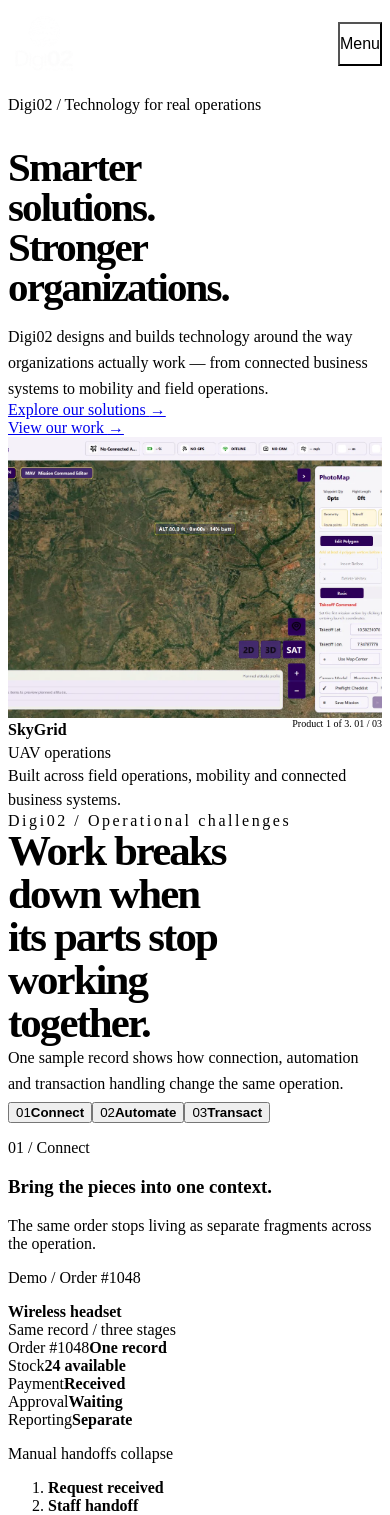
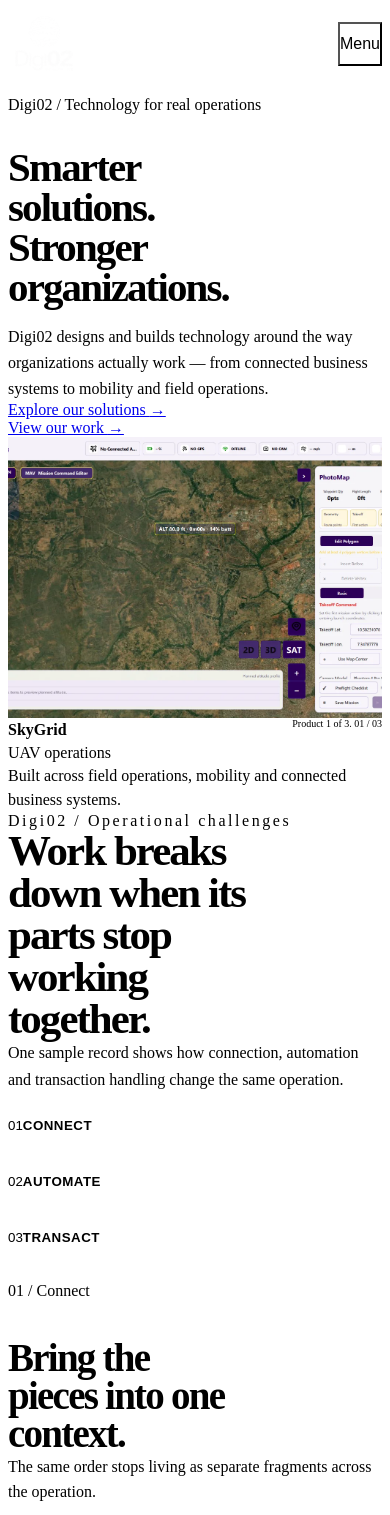
Before and after one commit to emmy16-glitch/Digi02_website, a React (Vite) app: page / in a window 390 px wide. Shown: the top 1515 px of the page. Built offline with nearby package versions, Linux system fonts and the light colour scheme; the HTML template or start-up script is replaced by a standard one.

Commit message:
Build scroll-driven operational thread

```diff
--- a/src/styles/solutions-transformation.css
+++ b/src/styles/solutions-transformation.css
@@ -5,25 +5,13 @@
   color: var(--text-primary);
 }
 
-.operations-bridge__inner {
-  padding-block:
-    clamp(6rem, 9vw, 9rem)
-    clamp(5rem, 7vw, 7rem);
-}
-
-/* ----------------------------------------------------------
-   INTRO
-   ---------------------------------------------------------- */
-
 .operations-bridge__intro {
   display: grid;
-  grid-template-columns:
-    minmax(0, 0.9fr)
-    minmax(18rem, 0.55fr);
+  grid-template-columns: minmax(0, 0.9fr) minmax(18rem, 0.55fr);
   column-gap: clamp(3rem, 9vw, 9rem);
   row-gap: var(--space-3);
   align-items: end;
-  max-width: 76rem;
+  padding-block: clamp(6rem, 8vw, 8rem) clamp(3rem, 5vw, 5rem);
 }
 
 .operations-bridge__eyebrow {
@@ -41,7 +29,6 @@
   font-weight: 550;
   letter-spacing: -0.045em;
   line-height: 0.98;
-  text-wrap: balance;
 }
 
 .operations-bridge__summary {
@@ -52,137 +39,388 @@
   line-height: 1.65;
 }
 
-/* ----------------------------------------------------------
-   CONNECT / AUTOMATE / TRANSACT
+/* ==========================================================
+   SCROLL STORY
+   ========================================================== */
 
-   No cards.
-   No dashboard.
-   No giant bordered container.
-   ---------------------------------------------------------- */
+.operations-thread__scroll {
+  height: 285svh;
+}
 
-.operations-bridge__principles {
+.operations-thread__sticky {
+  position: sticky;
+  top: 0;
+  display: grid;
+  min-height: 100vh;
+  min-height: 100svh;
+  align-items: center;
+  padding-block: clamp(var(--space-3), 4vh, var(--space-6));
+}
+
+.operations-thread__presentation {
+  display: grid;
+  gap: clamp(var(--space-3), 3vh, var(--space-5));
+}
+
+.operations-thread__rail {
+  position: relative;
   display: grid;
   grid-template-columns: repeat(3, minmax(0, 1fr));
-  gap: clamp(2rem, 4vw, 4rem);
-  margin-top: clamp(5rem, 8vw, 8rem);
 }
 
-.operations-bridge__principle {
-  position: relative;
-  min-width: 0;
-  padding-top: var(--space-3);
+.operations-thread__rail-track,
+.operations-thread__rail-marker {
+  position: absolute;
+  bottom: 0;
+  left: 0;
+  height: 1px;
+  pointer-events: none;
 }
 
-/*
-  Very restrained line.
-  It gives the three ideas rhythm without turning them into cards.
-*/
-.operations-bridge__principle::before {
-  position: absolute;
-  top: 0;
-  right: 0;
-  left: 0;
-  height: 1px;
+.operations-thread__rail-track {
+  width: 100%;
   background: var(--line-subtle);
-  content: '';
-  transform-origin: left;
-  transition:
-    background-color var(--motion-fast) var(--ease-standard),
-    transform var(--motion-ui) var(--ease-standard);
 }
 
-.operations-bridge__principle:hover::before {
-  background: var(--line-gold);
-  transform: scaleX(0.82);
+.operations-thread__rail-marker {
+  z-index: 2;
+  width: calc(100% / 3);
+  background: var(--gold-400);
+  transform: translateX(calc(var(--stage-index) * 100%));
+  transition: transform var(--motion-component) var(--ease-emphasized);
 }
 
-.operations-bridge__principle-heading {
+.operations-thread__rail button {
+  display: flex;
+  min-height: 3.75rem;
+  align-items: center;
+  gap: var(--space-2);
+  border: 0;
+  padding: 0 var(--space-2) var(--space-2) 0;
+  background: transparent;
+  color: var(--text-muted);
+  cursor: pointer;
+  text-align: left;
+  text-transform: uppercase;
+  transition: color var(--motion-fast) var(--ease-standard);
+}
+
+.operations-thread__rail button:hover,
+.operations-thread__rail button[data-active='true'] {
+  color: var(--text-primary);
+}
+
+.operations-thread__rail button[data-active='true'] .type-tech {
+  color: var(--gold-400);
+}
+
+.operations-thread__rail button strong {
+  font-family: var(--font-display);
+  font-size: var(--type-ui);
+  font-weight: 600;
+  letter-spacing: 0.035em;
+}
+
+.operations-thread {
+  display: grid;
+  grid-template-columns: minmax(15rem, 0.7fr) minmax(0, 1.3fr);
+  gap: clamp(3rem, 7vw, 7rem);
+  align-items: center;
+  min-height: min(38rem, 70svh);
+}
+
+.operations-thread__copy {
+  max-width: 24rem;
+  animation: operations-copy-enter var(--motion-component) var(--ease-emphasized) both;
+}
+
+.operations-thread__copy > .type-tech {
+  margin-bottom: var(--space-3);
+  color: var(--gold-400);
+}
+
+.operations-thread__copy h3 {
+  max-width: 12ch;
+  margin-bottom: var(--space-3);
+  font-size: clamp(2.2rem, 3.7vw, 3.8rem);
+  font-weight: 550;
+  letter-spacing: -0.045em;
+  line-height: 0.98;
+}
+
+.operations-thread__copy > p:last-child {
+  margin: 0;
+  color: var(--text-secondary);
+  font-size: var(--type-body);
+  line-height: 1.6;
+}
+
+/* ==========================================================
+   ONE RECORD — open composition, no giant bordered container
+   ========================================================== */
+
+.operations-record {
+  min-width: 0;
+  border-block: 1px solid var(--line-subtle);
+}
+
+.operations-record__header {
+  display: flex;
+  min-height: 7rem;
+  align-items: center;
+  justify-content: space-between;
+  gap: var(--space-4);
+  border-bottom: 1px solid var(--line-subtle);
+}
+
+.operations-record__header p {
+  margin: 0 0 0.45rem;
+  color: var(--gold-400);
+}
+
+.operations-record__header strong {
+  display: block;
+  font-family: var(--font-display);
+  font-size: clamp(1.5rem, 2.2vw, 2.25rem);
+  font-weight: 550;
+  letter-spacing: -0.03em;
+}
+
+.operations-record__header > span {
+  color: var(--text-muted);
+  font-size: var(--type-caption);
+  text-align: right;
+}
+
+.operations-record__body {
+  position: relative;
+  min-height: 25rem;
+}
+
+.operations-state {
+  position: absolute;
+  inset: 0;
+  display: grid;
+  opacity: 0;
+  pointer-events: none;
+  transform: translateY(0.75rem);
+  transition:
+    opacity var(--motion-component) var(--ease-standard),
+    transform var(--motion-component) var(--ease-emphasized);
+}
+
+.operations-thread[data-stage='connect'] .operations-state--connect,
+.operations-thread[data-stage='automate'] .operations-state--automate,
+.operations-thread[data-stage='transact'] .operations-state--transact {
+  z-index: 2;
+  opacity: 1;
+  pointer-events: auto;
+  transform: translateY(0);
+}
+
+/* CONNECT */
+
+.operations-state--connect {
+  grid-template-columns: minmax(12rem, 0.7fr) minmax(0, 1.3fr);
+  gap: clamp(2rem, 5vw, 5rem);
+  align-items: center;
+}
+
+.operations-connect__anchor {
+  padding-block: var(--space-5);
+}
+
+.operations-connect__anchor > span {
+  display: block;
+  margin-bottom: var(--space-2);
+  color: var(--gold-400);
+}
+
+.operations-connect__anchor > strong {
+  display: block;
+  max-width: 7ch;
+  font-family: var(--font-display);
+  font-size: clamp(3rem, 6vw, 5.5rem);
+  font-weight: 550;
+  letter-spacing: -0.055em;
+  line-height: 0.9;
+}
+
+.operations-connect__fragments {
+  display: grid;
+  grid-template-columns: 1fr 1fr;
+  gap: var(--space-2) var(--space-4);
+}
+
+.operations-connect__fragment {
+  min-width: 0;
+  border-bottom: 1px solid var(--line-subtle);
+  padding-block: var(--space-3);
+  animation: operations-fragment-connect var(--motion-scene) var(--ease-emphasized) both;
+}
+
+.operations-connect__fragment:nth-child(1) {
+  --scatter-x: -2.5rem;
+  --scatter-y: -1.5rem;
+}
+
+.operations-connect__fragment:nth-child(2) {
+  --scatter-x: 2.25rem;
+  --scatter-y: -2rem;
+  animation-delay: 80ms;
+}
+
+.operations-connect__fragment:nth-child(3) {
+  --scatter-x: -1.75rem;
+  --scatter-y: 2rem;
+  animation-delay: 140ms;
+}
+
+.operations-connect__fragment:nth-child(4) {
+  --scatter-x: 2.75rem;
+  --scatter-y: 1.5rem;
+  animation-delay: 200ms;
+}
+
+.operations-connect__fragment span,
+.operations-connect__fragment strong {
+  display: block;
+}
+
+.operations-connect__fragment span {
+  margin-bottom: 0.45rem;
+  color: var(--text-muted);
+  font-size: var(--type-caption);
+}
+
+.operations-connect__fragment strong {
+  color: var(--text-primary);
+  font-size: var(--type-ui);
+  font-weight: 600;
+}
+
+/* AUTOMATE */
+
+.operations-state--automate,
+.operations-state--transact {
+  align-content: center;
+  padding-block: var(--space-4);
+}
+
+.operations-state--automate > .type-tech,
+.operations-state--transact > .type-tech {
+  margin-bottom: var(--space-3);
+  color: var(--gold-400);
+}
+
+.operations-state--automate ol,
+.operations-state--transact ol {
+  padding: 0;
+  margin: 0;
+  list-style: none;
+}
+
+.operations-state--automate li {
+  display: grid;
+  min-height: 3.25rem;
+  grid-template-columns: var(--space-3) minmax(0, 1fr);
+  gap: var(--space-2);
+  align-items: center;
+  border-top: 1px solid var(--line-subtle);
+  color: var(--text-secondary);
+}
+
+.operations-state--automate li:last-child {
+  border-bottom: 1px solid var(--line-subtle);
+}
+
+.operations-state--automate li > span {
+  width: 0.5rem;
+  height: 0.5rem;
+  border: 1px solid var(--text-muted);
+  border-radius: 50%;
+}
+
+.operations-state--automate li[data-manual='false'] > span {
+  border-color: var(--gold-400);
+  background: var(--gold-400);
+}
+
+.operations-thread[data-stage='automate']
+  .operations-state--automate li[data-manual='true'] {
+  animation: operations-manual-collapse var(--motion-scene) var(--ease-emphasized) 180ms both;
+}
+
+.operations-state--automate li[data-manual='true'] strong {
+  color: var(--text-muted);
+  font-weight: 400;
+  text-decoration: line-through;
+  text-decoration-thickness: 1px;
+}
+
+.operations-state--automate li[data-manual='false'] strong {
+  color: var(--text-primary);
+  font-weight: 600;
+}
+
+/* TRANSACT */
+
+.operations-state--transact li {
+  display: grid;
+  min-height: 3.5rem;
+  grid-template-columns: var(--space-6) minmax(0, 1fr) auto;
+  gap: var(--space-2);
+  align-items: center;
+  border-top: 1px solid var(--line-subtle);
+  opacity: 0;
+  transform: translateX(0.75rem);
+}
+
+.operations-thread[data-stage='transact'] .operations-state--transact li {
+  animation: operations-event-resolve var(--motion-component) var(--ease-emphasized) both;
+  animation-delay: calc(var(--event-index) * 90ms);
+}
+
+.operations-state--transact li > .type-tech {
+  color: var(--text-muted);
+}
+
+.operations-state--transact li strong {
+  color: var(--text-primary);
+  font-weight: 600;
+}
+
+.operations-transact__status {
+  color: var(--gold-400);
+  font-size: var(--type-ui);
+}
+
+.operations-transact__complete {
   display: flex;
   align-items: baseline;
-  gap: var(--space-2);
+  justify-content: space-between;
+  gap: var(--space-3);
+  border-top: 1px solid var(--line-subtle);
+  padding-top: var(--space-4);
 }
 
-.operations-bridge__number {
-  flex: 0 0 auto;
-  color: var(--gold-500);
+.operations-transact__complete > span {
+  color: var(--gold-400);
 }
 
-.operations-bridge__principle h3 {
-  margin: 0;
+.operations-transact__complete > strong {
+  max-width: 18rem;
   font-family: var(--font-display);
-  font-size: clamp(1.65rem, 2vw, 2.25rem);
+  font-size: clamp(1.45rem, 2.2vw, 2rem);
   font-weight: 550;
-  letter-spacing: -0.035em;
-  line-height: 1;
+  letter-spacing: -0.03em;
+  text-align: right;
 }
 
-.operations-bridge__principle > p {
-  max-width: 30rem;
-  margin: var(--space-3) 0 0;
-  color: var(--text-secondary);
-  font-size: 1rem;
-  line-height: 1.65;
-}
-
-/* ----------------------------------------------------------
-   EXIT / TRANSITION INTO PRODUCT WORK
-   ---------------------------------------------------------- */
-
-.operations-bridge__exit {
-  display: flex;
-  align-items: center;
-  margin-top: clamp(5rem, 7vw, 7rem);
-}
-
-.operations-bridge__exit span {
-  display: block;
-  width: clamp(3rem, 7vw, 7rem);
-  height: 1px;
-  background: var(--gold-500);
-  opacity: 0.65;
-}
-
-/* ----------------------------------------------------------
-   ENTRANCE MOTION
-   ---------------------------------------------------------- */
-
-@media (prefers-reduced-motion: no-preference) {
-  .operations-bridge__eyebrow,
-  .operations-bridge__intro h2,
-  .operations-bridge__summary,
-  .operations-bridge__principle {
-    animation:
-      operations-bridge-enter
-      var(--motion-component)
-      var(--ease-emphasized)
-      both;
-  }
-
-  .operations-bridge__intro h2 {
-    animation-delay: 60ms;
-  }
-
-  .operations-bridge__summary {
-    animation-delay: 110ms;
-  }
-
-  .operations-bridge__principle:nth-child(1) {
-    animation-delay: 130ms;
-  }
-
-  .operations-bridge__principle:nth-child(2) {
-    animation-delay: 180ms;
-  }
-
-  .operations-bridge__principle:nth-child(3) {
-    animation-delay: 230ms;
-  }
-}
-
-@keyframes operations-bridge-enter {
+@keyframes operations-copy-enter {
   from {
     opacity: 0;
-    transform: translateY(1rem);
+    transform: translateY(0.75rem);
   }
 
   to {
@@ -191,105 +429,202 @@
   }
 }
 
-/* ----------------------------------------------------------
-   TABLET
-   ---------------------------------------------------------- */
+@keyframes operations-fragment-connect {
+  from {
+    opacity: 0.25;
+    transform: translate(var(--scatter-x), var(--scatter-y));
+  }
+
+  to {
+    opacity: 1;
+    transform: translate(0, 0);
+  }
+}
+
+@keyframes operations-manual-collapse {
+  0% {
+    max-height: 3.25rem;
+    opacity: 1;
+    transform: translateX(0);
+  }
+
+  55% {
+    opacity: 0.25;
+    transform: translateX(0.75rem);
+  }
+
+  100% {
+    min-height: 0;
+    max-height: 0;
+    overflow: hidden;
+    border-color: transparent;
+    opacity: 0;
+    transform: translateX(1rem);
+  }
+}
+
+@keyframes operations-event-resolve {
+  to {
+    opacity: 1;
+    transform: translateX(0);
+  }
+}
 
 @media (max-width: 64rem) {
-  .operations-bridge__inner {
-    padding-block: var(--space-15) var(--space-12);
-  }
-
   .operations-bridge__intro {
     grid-template-columns: 1fr;
     max-width: 48rem;
-  }
-
-  .operations-bridge__intro h2 {
-    max-width: 13ch;
+    padding-block: var(--space-15) var(--space-8);
   }
 
   .operations-bridge__summary {
-    max-width: 38rem;
     margin-top: var(--space-2);
   }
 
-  .operations-bridge__principles {
-    grid-template-columns: 1fr;
-    gap: var(--space-5);
-    margin-top: var(--space-12);
+  .operations-thread__scroll {
+    height: auto;
   }
 
-  .operations-bridge__principle {
-    display: grid;
-    grid-template-columns: minmax(12rem, 0.5fr) minmax(0, 1fr);
-    gap: var(--space-4);
-    align-items: start;
+  .operations-thread__sticky {
+    position: static;
+    min-height: 0;
+    padding-block: 0 var(--space-15);
   }
 
-  .operations-bridge__principle > p {
-    margin-top: 0;
+  .operations-thread {
+    grid-template-columns: 1fr;
+    gap: var(--space-6);
+    min-height: 0;
+  }
+
+  .operations-thread__copy {
+    max-width: 38rem;
+  }
+
+  .operations-record__body {
+    min-height: 27rem;
   }
 }
 
-/* ----------------------------------------------------------
-   MOBILE
-   ---------------------------------------------------------- */
-
 @media (max-width: 47.9375rem) {
-  .operations-bridge__inner {
-    padding-block: var(--space-10) var(--space-10);
-  }
-
-  .operations-bridge__eyebrow {
-    margin-bottom: var(--space-1);
+  .operations-bridge__intro {
+    padding-block: var(--space-10) var(--space-6);
   }
 
   .operations-bridge__intro h2 {
     max-width: 12ch;
     font-size: clamp(2.4rem, 11vw, 3.25rem);
-    line-height: 1;
   }
 
-  .operations-bridge__summary {
-    margin-top: var(--space-2);
-    font-size: 1rem;
+  .operations-thread__sticky {
+    padding-bottom: var(--space-10);
   }
 
-  .operations-bridge__principles {
-    gap: var(--space-5);
-    margin-top: var(--space-10);
+  .operations-thread__rail {
+    grid-template-columns: 1fr;
+    border-top: 1px solid var(--line-subtle);
   }
 
-  .operations-bridge__principle {
-    display: block;
-    padding-top: var(--space-3);
+  .operations-thread__rail-track,
+  .operations-thread__rail-marker {
+    display: none;
   }
 
-  .operations-bridge__principle > p {
-    margin-top: var(--space-2);
+  .operations-thread__rail button {
+    min-height: 3.5rem;
+    border-bottom: 1px solid var(--line-subtle);
+    padding: 0;
   }
 
-  .operations-bridge__exit {
-    margin-top: var(--space-8);
+  .operations-thread__rail button[data-active='true'] {
+    border-left: 2px solid var(--gold-400);
+    padding-left: var(--space-2);
+  }
+
+  .operations-thread {
+    gap: var(--space-5);
+  }
+
+  .operations-thread__copy h3 {
+    font-size: clamp(2.15rem, 10vw, 3rem);
+  }
+
+  .operations-record__header {
+    min-height: 6.5rem;
+    align-items: flex-start;
+    flex-direction: column;
+    justify-content: center;
+    gap: var(--space-1);
+  }
+
+  .operations-record__header > span {
+    text-align: left;
+  }
+
+  .operations-record__body {
+    min-height: 30rem;
+  }
+
+  .operations-state--connect {
+    grid-template-columns: 1fr;
+    gap: var(--space-2);
+    align-content: center;
+  }
+
+  .operations-connect__anchor {
+    padding-block: var(--space-3);
+  }
+
+  .operations-connect__anchor > strong {
+    font-size: clamp(2.8rem, 15vw, 4.5rem);
+  }
+
+  .operations-connect__fragments {
+    grid-template-columns: 1fr;
+    gap: 0;
+  }
+
+  .operations-connect__fragment {
+    padding-block: var(--space-2);
+  }
+
+  .operations-transact__complete {
+    display: block;
+  }
+
+  .operations-transact__complete > strong {
+    display: block;
+    margin-top: var(--space-2);
+    text-align: left;
   }
 }
 
-/* ----------------------------------------------------------
-   REDUCED MOTION
-   ---------------------------------------------------------- */
+@media (prefers-reduced-motion: reduce) {
+  .operations-thread__scroll {
+    height: auto;
+  }
 
-@media (prefers-reduced-motion: reduce) {
-  .operations-bridge__eyebrow,
-  .operations-bridge__intro h2,
-  .operations-bridge__summary,
-  .operations-bridge__principle {
+  .operations-thread__sticky {
+    position: static;
+    min-height: 0;
+    padding-block: 0 var(--space-15);
+  }
+
+  .operations-thread__rail-marker,
+  .operations-state {
+    transition: none;
+  }
+
+  .operations-thread__copy,
+  .operations-connect__fragment,
+  .operations-state--automate li[data-manual='true'],
+  .operations-state--transact li {
     opacity: 1;
     transform: none;
     animation: none;
   }
 
-  .operations-bridge__principle::before {
-    transition: none;
+  .operations-state--automate li[data-manual='true'] {
+    display: none;
   }
 }
```
